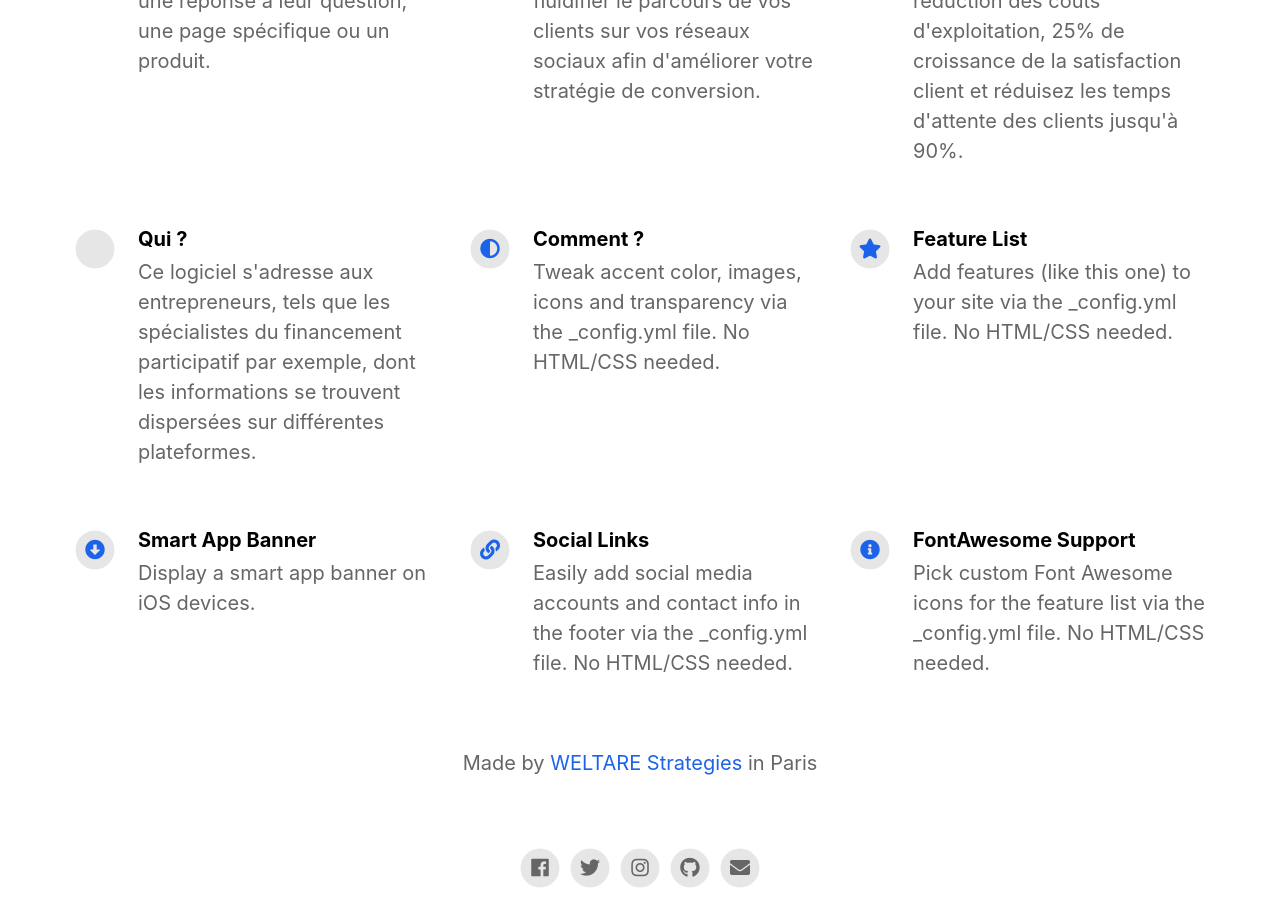
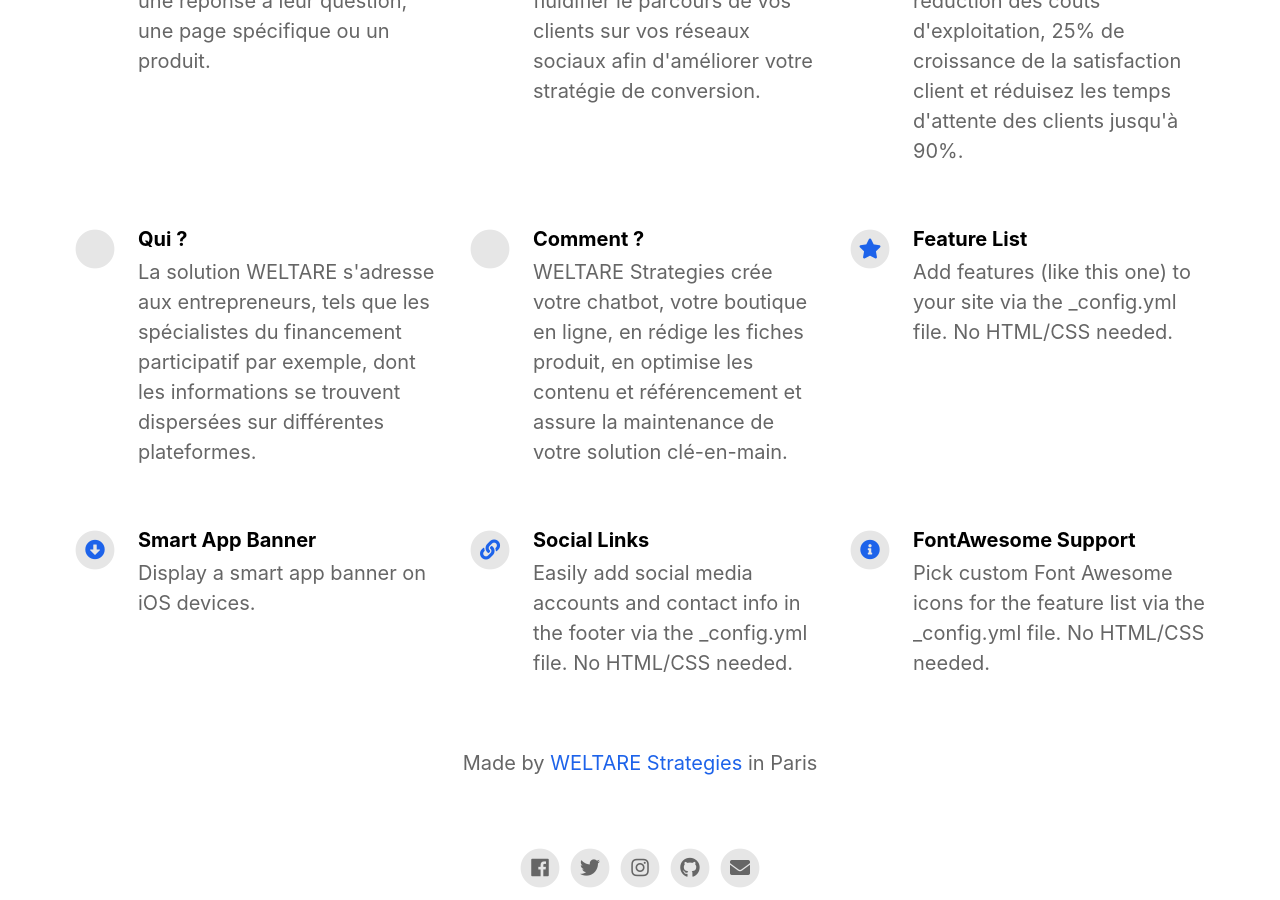
Before and after one commit to weltare/strategies, a Jekyll site: the page built from index.html, in a window 1280 px wide and 900 px high, scrolled down 1246 px. Built offline with Jekyll 4.4.1, drawn with Linux system fonts in a browser that asks for light colours; nearby versions of some CDN libraries.

Commit message:
Update _config.yml : Comment ?
title                                 : Comment ?
    description                           : WELTARE Strategies crée votre chatbot, votre boutique en ligne, en rédige les fiches produit, en optimise les contenu et référencement et assure la maintenance de votre solution clé-en-main.
    fontawesome_icon_name                 : arrows-to-circle

```diff
--- a/_config.yml
+++ b/_config.yml
@@ -48,12 +48,12 @@ features                                  :
     fontawesome_icon_name                 : ruler-combined
 
   - title                                 : Qui ?
-    description                           : Ce logiciel s'adresse aux entrepreneurs, tels que les spécialistes du financement participatif par exemple, dont les informations se trouvent dispersées sur différentes plateformes.
+    description                           : La solution WELTARE s'adresse aux entrepreneurs, tels que les spécialistes du financement participatif par exemple, dont les informations se trouvent dispersées sur différentes plateformes.
     fontawesome_icon_name                 : building-user
 
   - title                                 : Comment ?
-    description                           : Tweak accent color, images, icons and transparency via the _config.yml file. No HTML/CSS needed.
-    fontawesome_icon_name                 : adjust
+    description                           : WELTARE Strategies crée votre chatbot, votre boutique en ligne, en rédige les fiches produit, en optimise les contenu et référencement et assure la maintenance de votre solution clé-en-main.
+    fontawesome_icon_name                 : arrows-to-circle
 
   - title                                 : Feature List
     description                           : Add features (like this one) to your site via the _config.yml file. No HTML/CSS needed.
```
